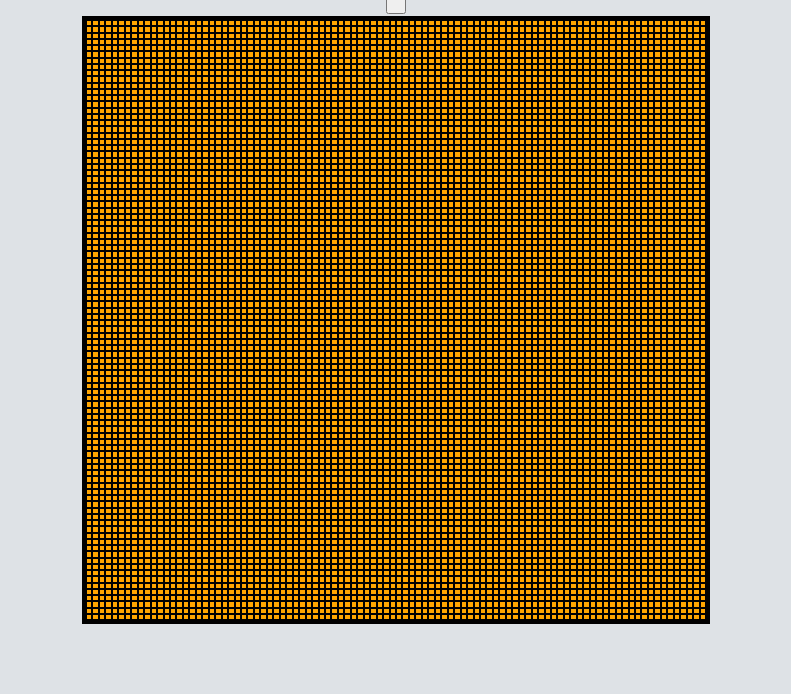
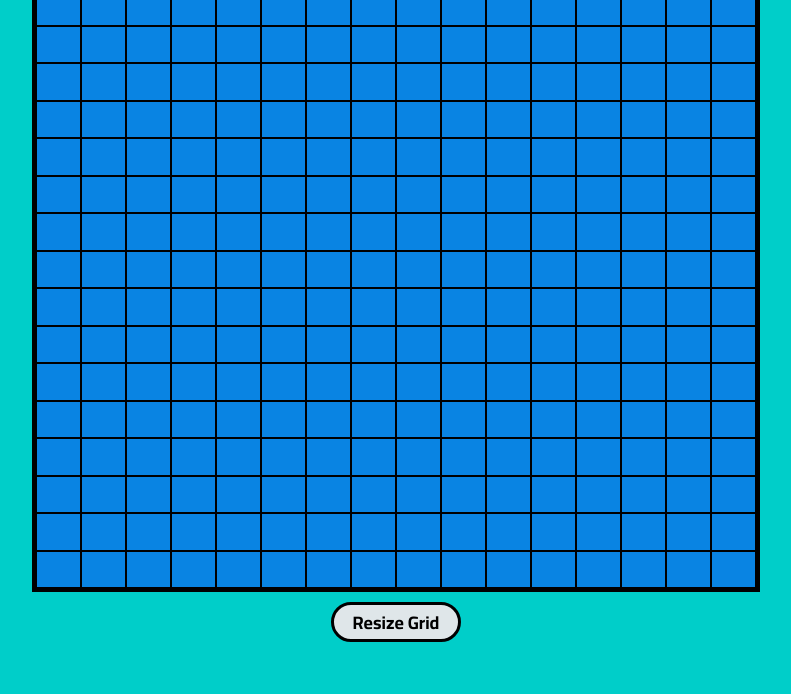
Before and after one commit to johncw90/Etch-a-sketch, a plain HTML site: page index.html in a window 1280 px wide. Shown: the part 106-800 px from the top of the page, without its empty margins (244-1035 px from the left). Drawn offline with Linux system fonts and the light colour scheme.

Commit message:
Fix resize function, update UI

```diff
--- a/index.html
+++ b/index.html
@@ -5,12 +5,19 @@
     <meta http-equiv="X-UA-Compatible" content="IE=edge" />
     <meta name="viewport" content="width=device-width, initial-scale=1.0" />
     <link rel="stylesheet" href="style.css" />
+    <link rel="preconnect" href="https://fonts.googleapis.com" />
+    <link rel="preconnect" href="https://fonts.gstatic.com" crossorigin />
+    <link
+      href="https://fonts.googleapis.com/css2?family=Cairo:wght@700&family=Roboto:ital,wght@0,100;0,300;0,700;1,300&display=swap"
+      rel="stylesheet"
+    />
     <title>Document</title>
   </head>
   <body>
     <div class="container">
-      <div class="button"><button class="resize"></button></div>
+      <h1>ETCH-A-SKETCH</h1>
       <div class="grid"></div>
+      <button class="resize">Resize Grid</button>
     </div>
     <script src="script.js"></script>
   </body>
--- a/script.js
+++ b/script.js
@@ -1,11 +1,5 @@
 let grid = document.querySelector(".grid");
 let resizeBtn = document.querySelector(".resize");
-
-// for (let i = 0; i < 256; i++) {
-//   box.addEventListener("mouseover", () => {
-//     box.style.backgroundColor = "red";
-//   });
-// }
 
 resizeBtn.addEventListener("click", () => {
   let size = getSize();
@@ -13,23 +7,33 @@ resizeBtn.addEventListener("click", () => {
 });
 
 function createGrid(size) {
+  // Clears current grid
+  if (grid.innerHTML !== "") {
+    grid.innerHTML = "";
+  }
+
   grid.style.gridTemplateColumns = `repeat(${size}, 1fr)`;
   grid.style.gridTemplateRows = `repeat(${size}, 1fr)`;
 
-  let numDivs = size * size;
+  let boxes = size * size;
 
-  for (let i = 0; i < numDivs; i++) {
+  for (let i = 0; i < boxes; i++) {
     let box = document.createElement("div");
     box.classList.add("box");
     grid.appendChild(box);
     box.addEventListener("mouseover", () => {
-      box.style.backgroundColor = "red";
+      box.style.backgroundColor = "#e17055";
     });
   }
 }
 
 function getSize() {
   let input = prompt("1-100");
+  if (input > 0 && input < 100) {
+    return input;
+  } else {
+    alert("Pick a number between 1-100");
+  }
 }
 
-createGrid(96);
+createGrid(16);
--- a/style.css
+++ b/style.css
@@ -1,41 +1,43 @@
 * {
   margin: 0;
   padding: 0;
+  font-family: "Cairo", sans-serif;
 }
 body {
-  background-color: #dee2e6;
+  background-color: #00cec9;
 }
 
 .container {
   width: 100vw;
-  margin: 100px auto 0 auto;
+  margin: 30px auto 0 auto;
   text-align: center;
 }
 
 .grid {
-  background-color: gray;
+  background-color: #0984e3;
   border: 4px solid black;
   margin: 0 auto;
   height: 600px;
-  width: 620px;
-  overflow: hidden;
-  /* display: flex;
-  flex-wrap: wrap;
-  justify-content: space-between;
-  align-items: center; */
-
+  width: 720px;
   display: grid;
-  /* grid-template-columns: repeat(16, 38.8px); */
 }
 
 .box {
-  /* width: 35px;
-  height: 35px; */
-  background-color: orange;
   border: 1px solid black;
 }
 
 .resize {
-  height: 20px;
-  width: 20px;
+  font-size: 18px;
+  margin-top: 10px;
+  background-color: #dfe6e9;
+  text-decoration: none;
+  box-shadow: none;
+  border: 3px solid black;
+  border-radius: 20px;
+  height: 40px;
+  width: 130px;
 }
+
+.resize:hover {
+  background-color: #b2bec3;
+}
```
